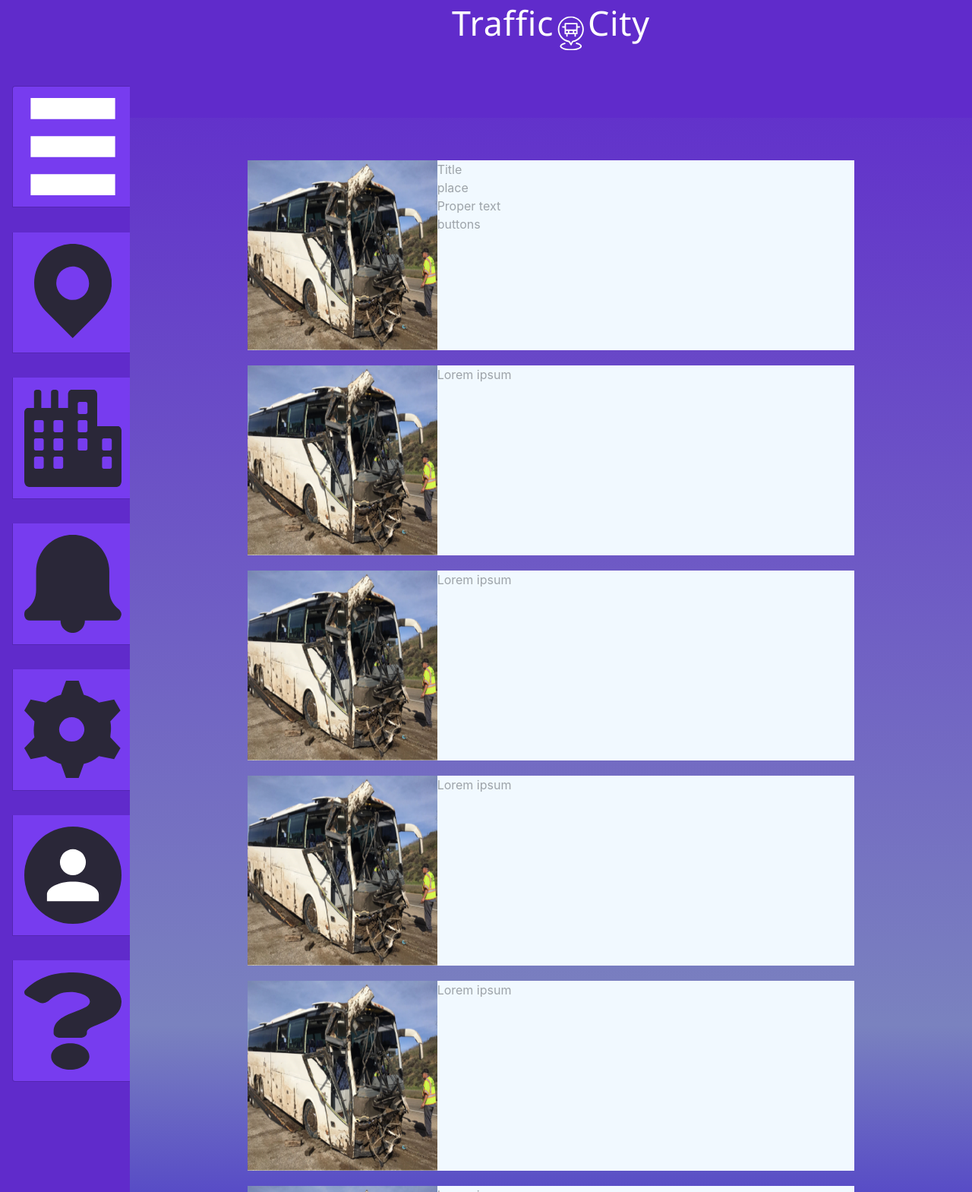
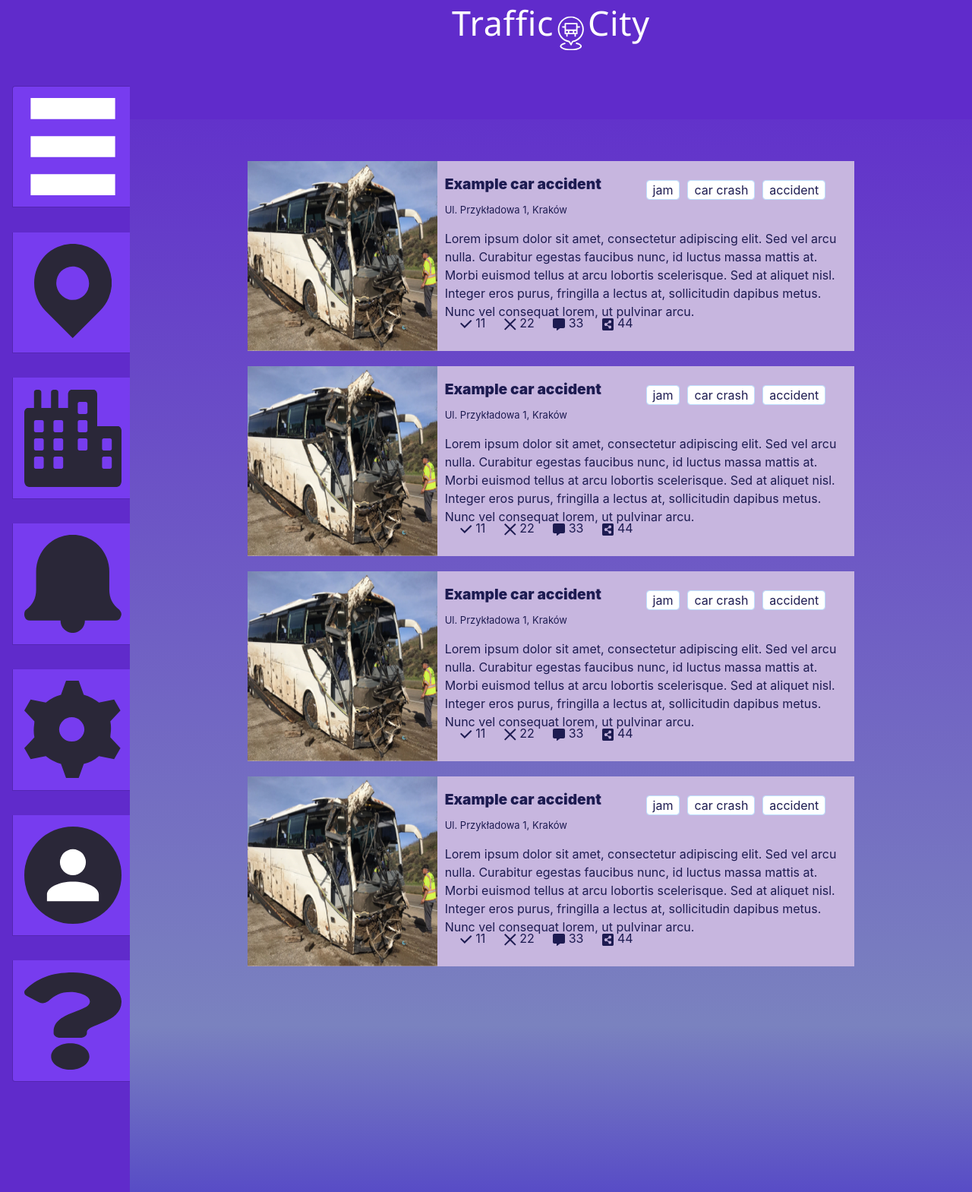
Before and after one commit to Meghtar/PAI, a PHP site: page /Views/FunctionalityController/board.php in a window 1280 px wide. Shown: the whole page at 76% size. Run offline with PHP 8.4, Linux system fonts and the light colour scheme.

Commit message:
Improved board look

```diff
--- a/Public/css/style.css
+++ b/Public/css/style.css
@@ -267,8 +267,8 @@ html, body {
     padding: 20% 20% 20% 20%;
 }
 
-.post {
-    background: #F1F9FF 0% 0% no-repeat padding-box;
+.post { /* TODO: add proper opacity */
+    background: #C7B6DF 0% 0% no-repeat padding-box;
     height: 250px;
     margin-bottom: 20px;
     display: flex;
@@ -284,9 +284,61 @@ html, body {
 }
 
 .post_content {
+    position: relative;
+    display: flex;
+    flex-direction: column;
     width: -moz-available;
     width: -webkit-fill-available;
-    opacity: .4;
+    padding-left: 10px;
+    color: #1D1B51;
+}
+
+.post_content .post_upper {
+    display: flex;
+    flex-direction: row;
+    width: 100%;
+    padding-top: 1em;
+}
+
+.post_title {
+    margin-bottom: 0.5em;
+    font-weight: 900;
+    font-size: larger;
+    letter-spacing: 0;
+}
+
+.post_place {
+    font-size: small;
+}
+
+.post_tags {
+    position: absolute;
+    display: flex;
+    flex-direction: row;
+    right: 5%;
+    top: 10%;
+}
+
+.post_tag {
+    background: #FFFFFF 0% 0% no-repeat padding-box;
+    border: 1px solid #BCE0FD;
+    border-radius: 4px;
+    margin-right: 10px;
+    padding-left: 8px;
+    padding-right: 8px;
+}
+
+.post_title_and_place {
+    margin-bottom: 1em;
+}
+
+.post_social {
+    position: absolute;
+    bottom: 25px;
+}
+
+.post_social img {
+    margin-left: 20px;
 }
 
 @media screen and (max-width: 700px) {
--- a/Views/FunctionalityController/board.php
+++ b/Views/FunctionalityController/board.php
@@ -24,67 +24,119 @@
                     <div class="post_upper">
                         <div class="post_title_and_place">
                             <div class="post_title">
-                                Title
+                                Example car accident
                             </div>
                             <div class="post_place">
-                                place
+                                Ul. Przykładowa 1, Kraków
                             </div>
                         </div>
                         <div class="post_tags">
-                            <div class="post_tag"></div>
+                            <div class="post_tag">jam</div>
+                            <div class="post_tag">car crash</div>
+                            <div class="post_tag">accident</div>
                         </div>
                     </div>
                     <div class="post_middle">
-                        Proper text
+                    Lorem ipsum dolor sit amet, consectetur adipiscing elit. Sed vel arcu nulla. Curabitur egestas faucibus nunc, id luctus massa mattis at. Morbi euismod tellus at arcu lobortis scelerisque. Sed at aliquet nisl. Integer eros purus, fringilla a lectus at, sollicitudin dapibus metus. Nunc vel consequat lorem, ut pulvinar arcu.
                     </div>
-                    <div class="post_bottom">
-                        <div class="post_social"> buttons </div>
-                        <div class="post_more"></div>
+                    <div class="post_social">
+                        <img src="../Public/img/Yes.svg"> 11 </img>
+                        <img src="../Public/img/No.svg"> 22 </img>
+                        <img src="../Public/img/comment-alt-solid.svg"> 33 </img>
+                        <img src="../Public/img/share-alt-square-solid.svg"> 44 </img>
                     </div>
                 </div>
             </div>
             <div class="post">
                 <div class="post_picture"><img src="../Public/img/bus_placeholder_post_graphics.png"></img></div>
                 <div class="post_content">
-                    <div class="post_text">
-                        Lorem ipsum
+                    <div class="post_upper">
+                        <div class="post_title_and_place">
+                            <div class="post_title">
+                                Example car accident
+                            </div>
+                            <div class="post_place">
+                                Ul. Przykładowa 1, Kraków
+                            </div>
+                        </div>
+                        <div class="post_tags">
+                            <div class="post_tag">jam</div>
+                            <div class="post_tag">car crash</div>
+                            <div class="post_tag">accident</div>
+                        </div>
+                    </div>
+                    <div class="post_middle">
+                    Lorem ipsum dolor sit amet, consectetur adipiscing elit. Sed vel arcu nulla. Curabitur egestas faucibus nunc, id luctus massa mattis at. Morbi euismod tellus at arcu lobortis scelerisque. Sed at aliquet nisl. Integer eros purus, fringilla a lectus at, sollicitudin dapibus metus. Nunc vel consequat lorem, ut pulvinar arcu.
+                    </div>
+                    <div class="post_social">
+                        <img src="../Public/img/Yes.svg"> 11 </img>
+                        <img src="../Public/img/No.svg"> 22 </img>
+                        <img src="../Public/img/comment-alt-solid.svg"> 33 </img>
+                        <img src="../Public/img/share-alt-square-solid.svg"> 44 </img>
                     </div>
                 </div>
             </div>
             <div class="post">
                 <div class="post_picture"><img src="../Public/img/bus_placeholder_post_graphics.png"></img></div>
                 <div class="post_content">
-                    <div class="post_text">
-                        Lorem ipsum
+                    <div class="post_upper">
+                        <div class="post_title_and_place">
+                            <div class="post_title">
+                                Example car accident
+                            </div>
+                            <div class="post_place">
+                                Ul. Przykładowa 1, Kraków
+                            </div>
+                        </div>
+                        <div class="post_tags">
+                            <div class="post_tag">jam</div>
+                            <div class="post_tag">car crash</div>
+                            <div class="post_tag">accident</div>
+                        </div>
+                    </div>
+                    <div class="post_middle">
+                    Lorem ipsum dolor sit amet, consectetur adipiscing elit. Sed vel arcu nulla. Curabitur egestas faucibus nunc, id luctus massa mattis at. Morbi euismod tellus at arcu lobortis scelerisque. Sed at aliquet nisl. Integer eros purus, fringilla a lectus at, sollicitudin dapibus metus. Nunc vel consequat lorem, ut pulvinar arcu.
+                    </div>
+                    <div class="post_social">
+                        <img src="../Public/img/Yes.svg"> 11 </img>
+                        <img src="../Public/img/No.svg"> 22 </img>
+                        <img src="../Public/img/comment-alt-solid.svg"> 33 </img>
+                        <img src="../Public/img/share-alt-square-solid.svg"> 44 </img>
                     </div>
                 </div>
             </div>
             <div class="post">
                 <div class="post_picture"><img src="../Public/img/bus_placeholder_post_graphics.png"></img></div>
                 <div class="post_content">
-                    <div class="post_text">
-                        Lorem ipsum
+                    <div class="post_upper">
+                        <div class="post_title_and_place">
+                            <div class="post_title">
+                                Example car accident
+                            </div>
+                            <div class="post_place">
+                                Ul. Przykładowa 1, Kraków
+                            </div>
+                        </div>
+                        <div class="post_tags">
+                            <div class="post_tag">jam</div>
+                            <div class="post_tag">car crash</div>
+                            <div class="post_tag">accident</div>
+                        </div>
+                    </div>
+                    <div class="post_middle">
+                    Lorem ipsum dolor sit amet, consectetur adipiscing elit. Sed vel arcu nulla. Curabitur egestas faucibus nunc, id luctus massa mattis at. Morbi euismod tellus at arcu lobortis scelerisque. Sed at aliquet nisl. Integer eros purus, fringilla a lectus at, sollicitudin dapibus metus. Nunc vel consequat lorem, ut pulvinar arcu.
+                    </div>
+                    <div class="post_social">
+                        <img src="../Public/img/Yes.svg"> 11 </img>
+                        <img src="../Public/img/No.svg"> 22 </img>
+                        <img src="../Public/img/comment-alt-solid.svg"> 33 </img>
+                        <img src="../Public/img/share-alt-square-solid.svg"> 44 </img>
                     </div>
                 </div>
             </div>
-            <div class="post">
-                <div class="post_picture"><img src="../Public/img/bus_placeholder_post_graphics.png"></img></div>
-                <div class="post_content">
-                    <div class="post_text">
-                        Lorem ipsum
-                    </div>
-                </div>
-            </div>
-            <div class="post">
-                <div class="post_picture"><img src="../Public/img/bus_placeholder_post_graphics.png"></img></div>
-                <div class="post_content">
-                    <div class="post_text">
-                        Lorem ipsum
-                    </div>
-                </div>
-            </div>
+
         </div>
     </div>
 </div>
 </body>
-</html>
+</html> <!-- TODO: not responsive yet -->
```
Also changed, not shown: Public/img/No.svg (added), Public/img/Yes.svg (added), Public/img/comment-alt-solid.svg (added), Public/img/share-alt-square-solid.svg (added).
